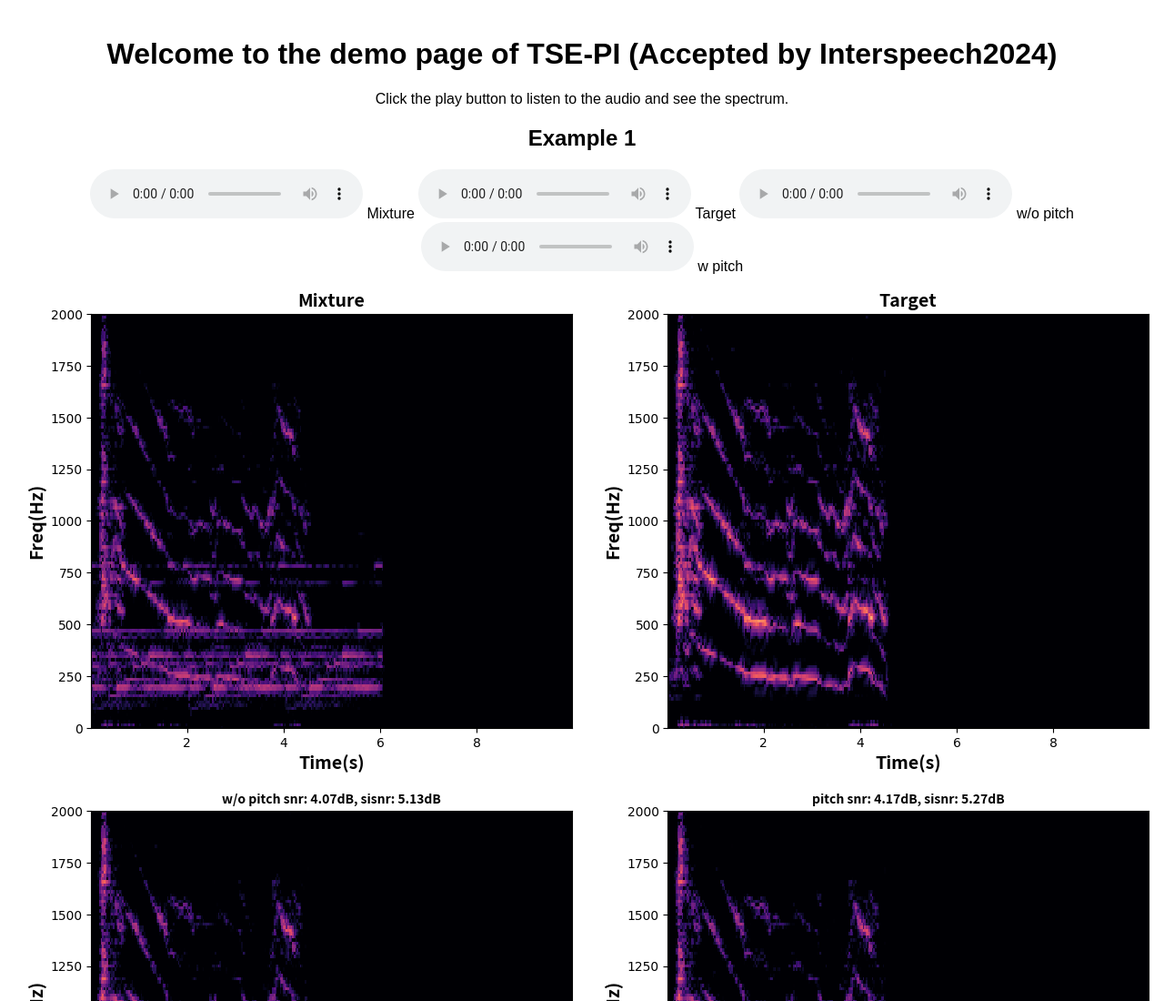
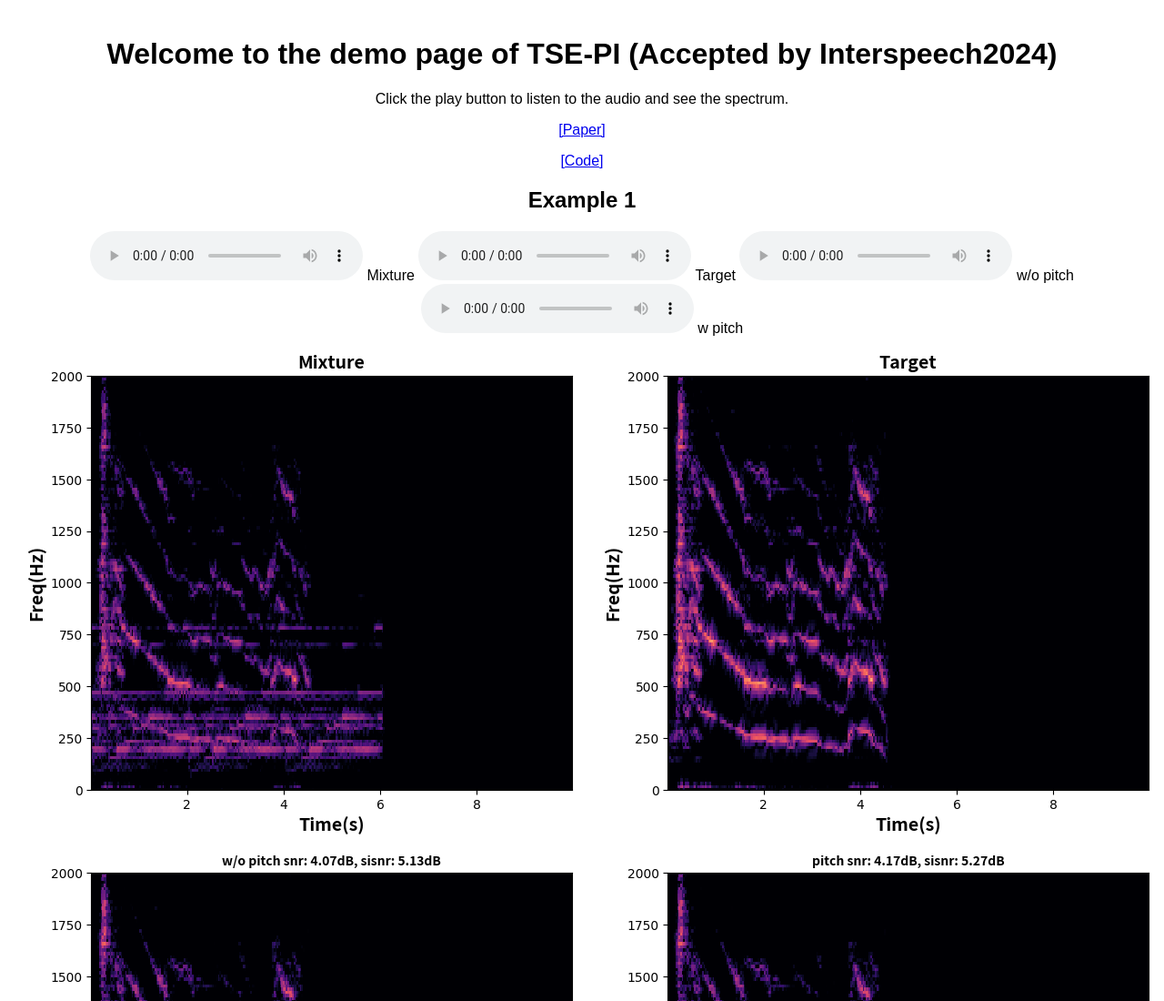
Before and after one commit to wyw97/TSE_PI, a plain HTML site: page index.html in a window 1280 px wide. Shown: the top 1100 px of the page at 91% size. Drawn offline with Linux system fonts and the light colour scheme.

Commit message:
Update index.html

```diff
--- a/index.html
+++ b/index.html
@@ -22,7 +22,8 @@
 <body>
     <h1>Welcome to the demo page of TSE-PI (Accepted by Interspeech2024)</h1>
     <p>Click the play button to listen to the audio and see the spectrum.</p>
-
+    <p><a href="https://arxiv.org/pdf/2406.08716" target="_blank">[Paper]</a></p>
+    <p><a href="https://github.com/wyw97/TSE_PI/" target="_blank">[Code]</a></p>
     <div class="audio-player">
         <h2>Example 1</h2>
         <audio id="audio1_1" controls>
```
